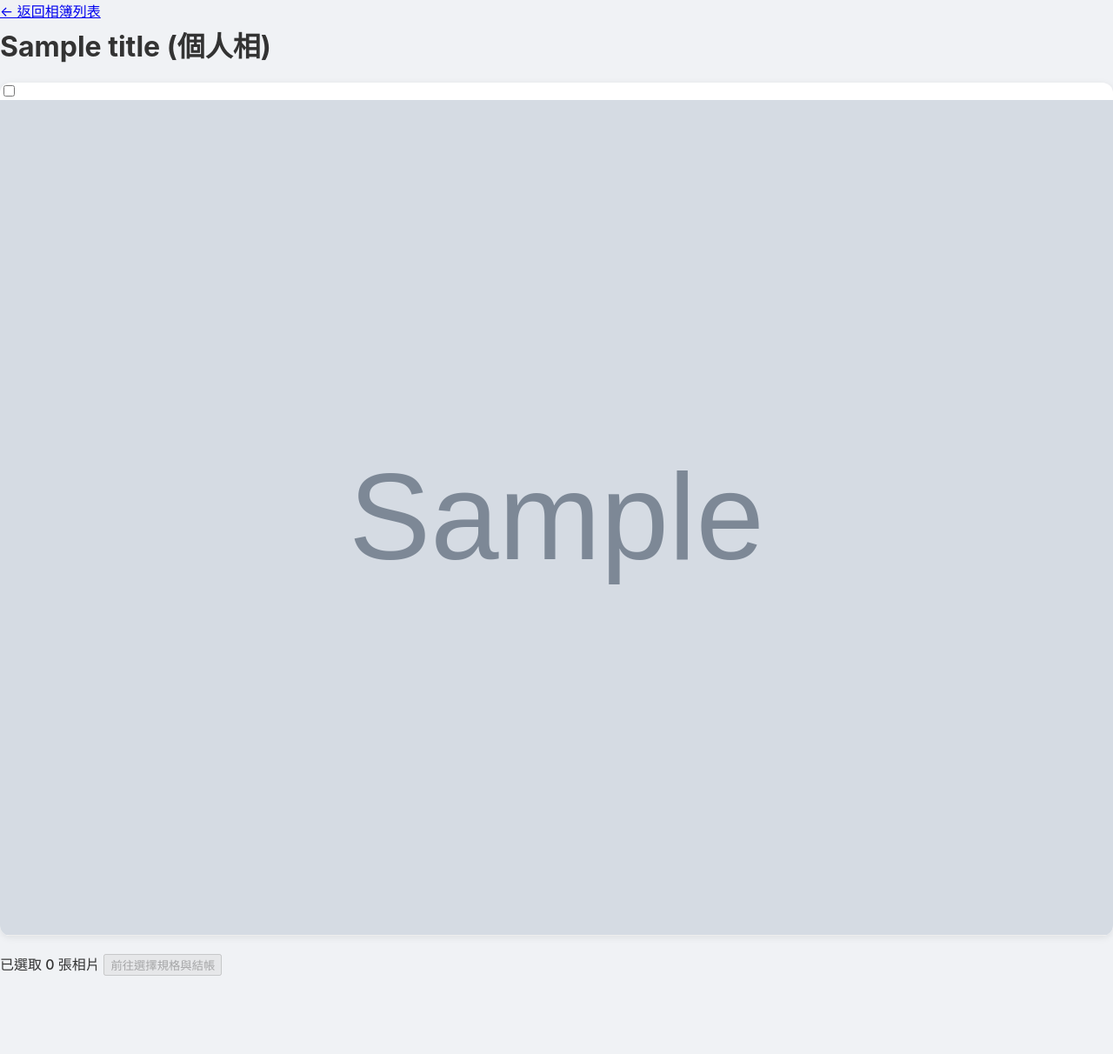
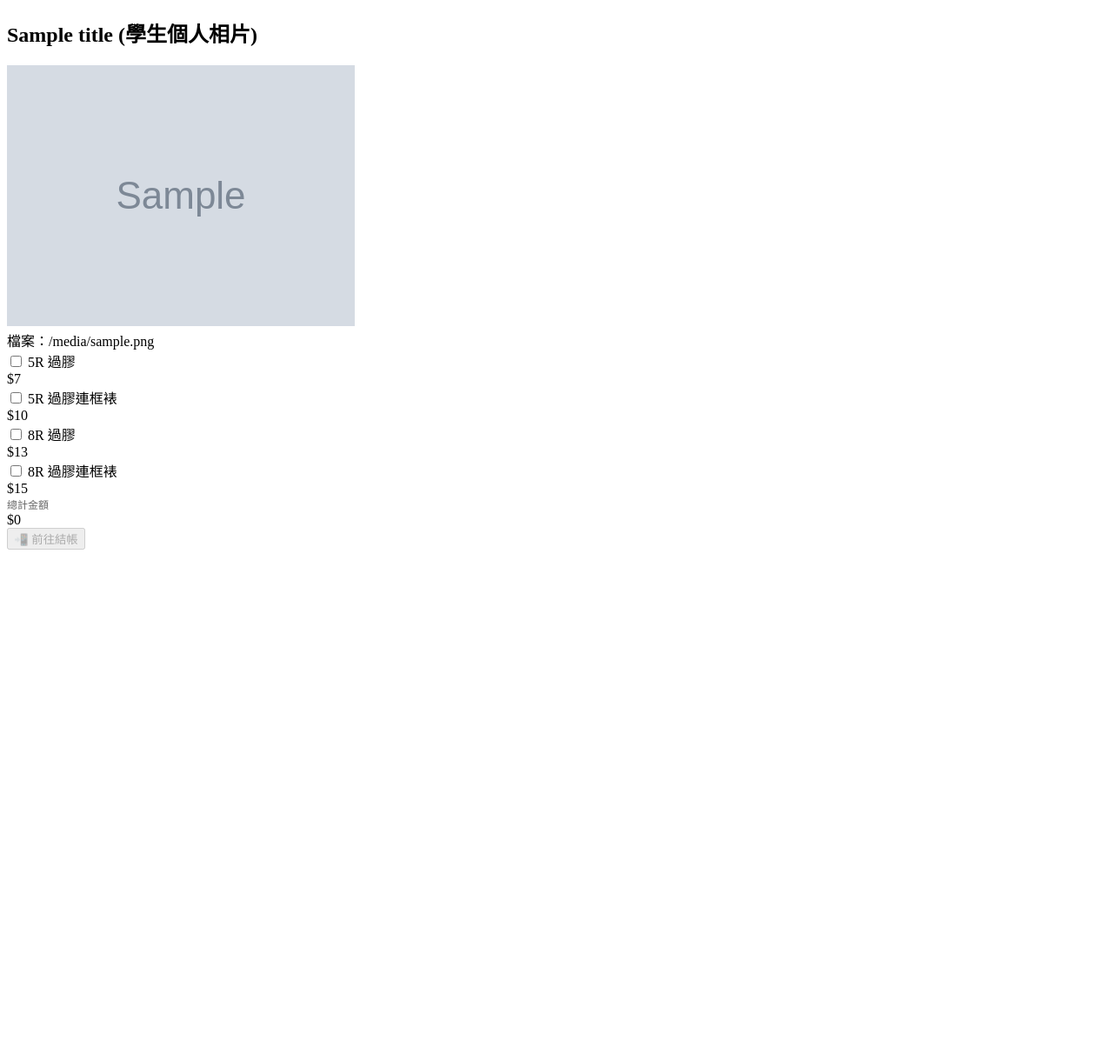
Before and after one commit to ECProductions-HK/ec-portal, a FastAPI app: template parent_portal/templates/album.html in a window 1280 px wide. Shown: the whole page at 87% size. After the commit the page ends 632 px from the top, so only its background shows below. Run offline with FastAPI, Linux system fonts and the light colour scheme; the template is opened without the code that fills it: most values are stand-ins (such as "Sample title", 1, 10 or a date in 2020); grey boxes marked "Sample" are stand-in pictures.

Commit message:
Add files via upload

```diff
--- a/parent_portal/templates/album.html
+++ b/parent_portal/templates/album.html
@@ -1,58 +1,86 @@
 <!DOCTYPE html>
-<html lang="zh-Hant">
+<html lang="zh-HK">
 <head>
-  <meta charset="utf-8"/>
-  <meta name="viewport" content="width=device-width, initial-scale=1"/>
-  <title>{{ title }} · EC Productions</title>
-  <link rel="stylesheet" href="/static/style.css"/>
+    <meta charset="UTF-8">
+    <meta name="viewport" content="width=device-width, initial-scale=1.0, maximum-scale=1.0, user-scalable=no">
+    <title>{{ title }} - 相片選購</title>
+    <link rel="stylesheet" href="{{ url_for('static', filename='style.css') }}">
 </head>
 <body>
-  <header class="bar">
-    <div>
-      <a href="/gallery" class="btn-link">← 返回相簿列表</a>
-      <h1 style="margin-top:4px;">{{ title }} ({{ "班相／團體相" if is_group else "個人相" }})</h1>
+
+    <div class="header">
+        <h2>{{ title }} {% if is_group %}(群組/班級相片){% else %}(學生個人相片){% endif %}</h2>
     </div>
-  </header>
 
-  <form action="/cart/checkout" method="post">
+    <div class="container">
+        {% if photos %}
+        <form action="/cart/checkout" method="POST" id="order-form">
             <input type="hidden" name="album_id" value="{{ album_id }}">
 
-    <section class="grid">
-      {% for p in photos %}
-      <div class="card photo-card">
-        <label class="photo-label">
-          <input type="checkbox" name="selected_photos" value="{{ p.filename }}" class="photo-checkbox"/>
-          <img src="{{ p.watermarked_url }}" alt="{{ p.filename }}" loading="lazy"/>
+            {% for photo in photos %}
+            <div class="photo-card">
+                <img src="{{ photo.watermarked_url }}" alt="{{ photo.filename }}" loading="lazy">
+                <div class="photo-info">
+                    <div class="photo-title">檔案：{{ photo.filename }}</div>
+
+                    <!-- 依照您提供的真實 Excel 價格選項 -->
+                    <label class="option-label" id="label_{{ loop.index }}_1">
+                        <div><input type="checkbox" name="item_data" value="{{ photo.filename }}|5R過膠" onchange="toggleOption(this, 'label_{{ loop.index }}_1', 7)"> 5R 過膠</div>
+                        <div class="price-tag">$7</div>
+                    </label>
+
+                    <label class="option-label" id="label_{{ loop.index }}_2">
+                        <div><input type="checkbox" name="item_data" value="{{ photo.filename }}|5R過膠連框裱" onchange="toggleOption(this, 'label_{{ loop.index }}_2', 10)"> 5R 過膠連框裱</div>
+                        <div class="price-tag">$10</div>
+                    </label>
+
+                    <label class="option-label" id="label_{{ loop.index }}_3">
+                        <div><input type="checkbox" name="item_data" value="{{ photo.filename }}|8R過膠" onchange="toggleOption(this, 'label_{{ loop.index }}_3', 13)"> 8R 過膠</div>
+                        <div class="price-tag">$13</div>
+                    </label>
+
+                    <label class="option-label" id="label_{{ loop.index }}_4">
+                        <div><input type="checkbox" name="item_data" value="{{ photo.filename }}|8R過膠連框裱" onchange="toggleOption(this, 'label_{{ loop.index }}_4', 15)"> 8R 過膠連框裱</div>
+                        <div class="price-tag">$15</div>
                     </label>
                 </div>
+            </div>
             {% endfor %}
-    </section>
 
-    <!-- 底部懸浮結帳列 -->
-    <div class="sticky-bar">
-      <div class="content-between">
-        <span id="selected-count" style="font-weight: 500;">已選取 0 張相片</span>
-        <button type="submit" class="btn-primary" id="checkout-btn" disabled>前往選擇規格與結帳</button>
+            <div class="cart-bar">
+                <div>
+                    <div style="font-size: 12px; color: #666;">總計金額</div>
+                    <div class="total-price" id="cart-total">$0</div>
                 </div>
+                <button type="submit" class="checkout-btn" id="checkout-btn" disabled>
+                    📲 前往結帳
+                </button>
             </div>
         </form>
+        {% else %}
+            <div class="empty-state">📸 目前還沒有相片上傳喔！</div>
+        {% endif %}
+    </div>
 
     <script>
-    const checkboxes = document.querySelectorAll('.photo-checkbox');
-    const countSpan = document.getElementById('selected-count');
-    const checkoutBtn = document.getElementById('checkout-btn');
+        let totalPrice = 0;
+        let selectedCount = 0;
 
-    checkboxes.forEach(cb => {
-      cb.addEventListener('change', () => {
-        const checkedCount = document.querySelectorAll('.photo-checkbox:checked').length;
-        countSpan.textContent = `已選取 ${checkedCount} 張相片`;
-        if (checkedCount > 0) {
-          checkoutBtn.removeAttribute('disabled');
+        function toggleOption(checkbox, labelId, price) {
+            const labelEl = document.getElementById(labelId);
+            if (checkbox.checked) {
+                totalPrice += price;
+                selectedCount += 1;
+                if (labelEl) labelEl.classList.add('selected');
             } else {
-          checkoutBtn.setAttribute('disabled', 'true');
+                totalPrice -= price;
+                selectedCount -= 1;
+                if (labelEl) labelEl.classList.remove('selected');
             }
-      });
-    });
+
+            document.getElementById('cart-total').innerText = `$${totalPrice}`;
+            document.getElementById('checkout-btn').disabled = selectedCount === 0;
+        }
     </script>
 </body>
 </html>
```
Lines whose indentation alone changed are shown as unchanged.
